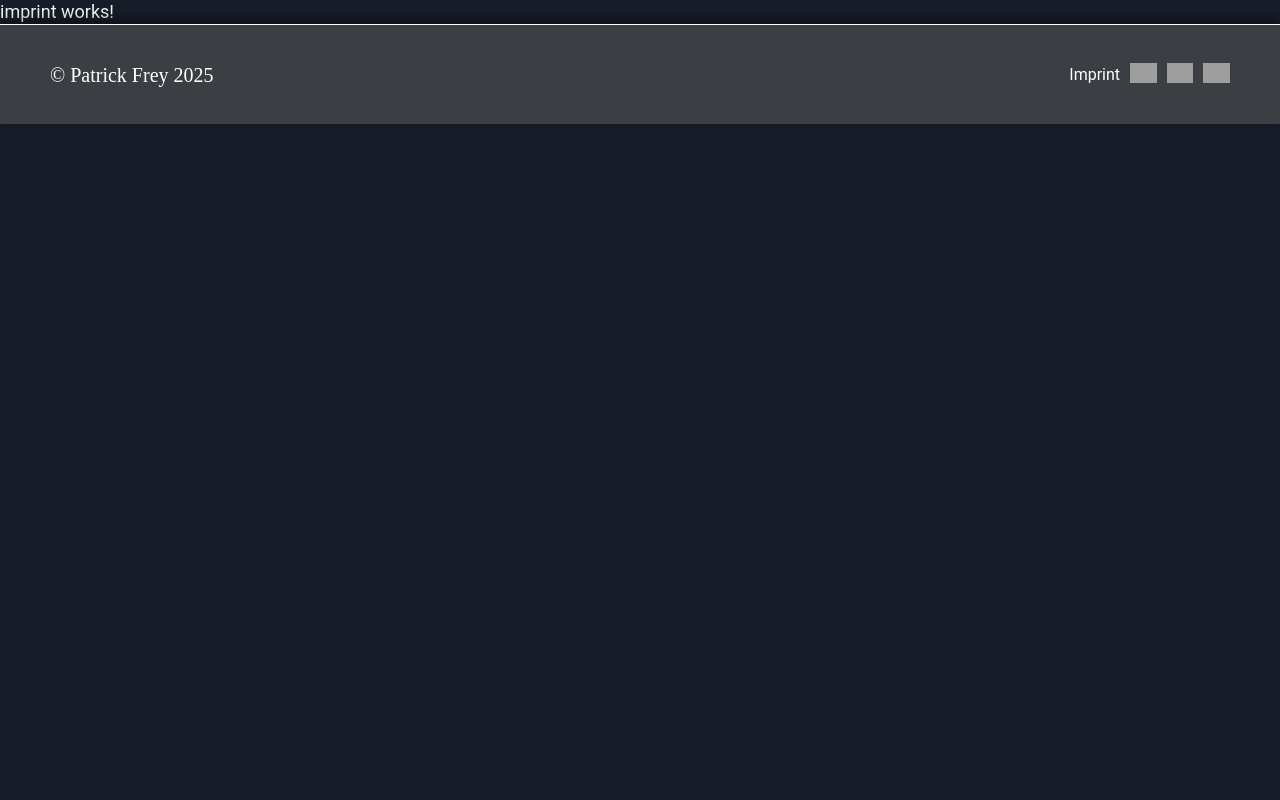
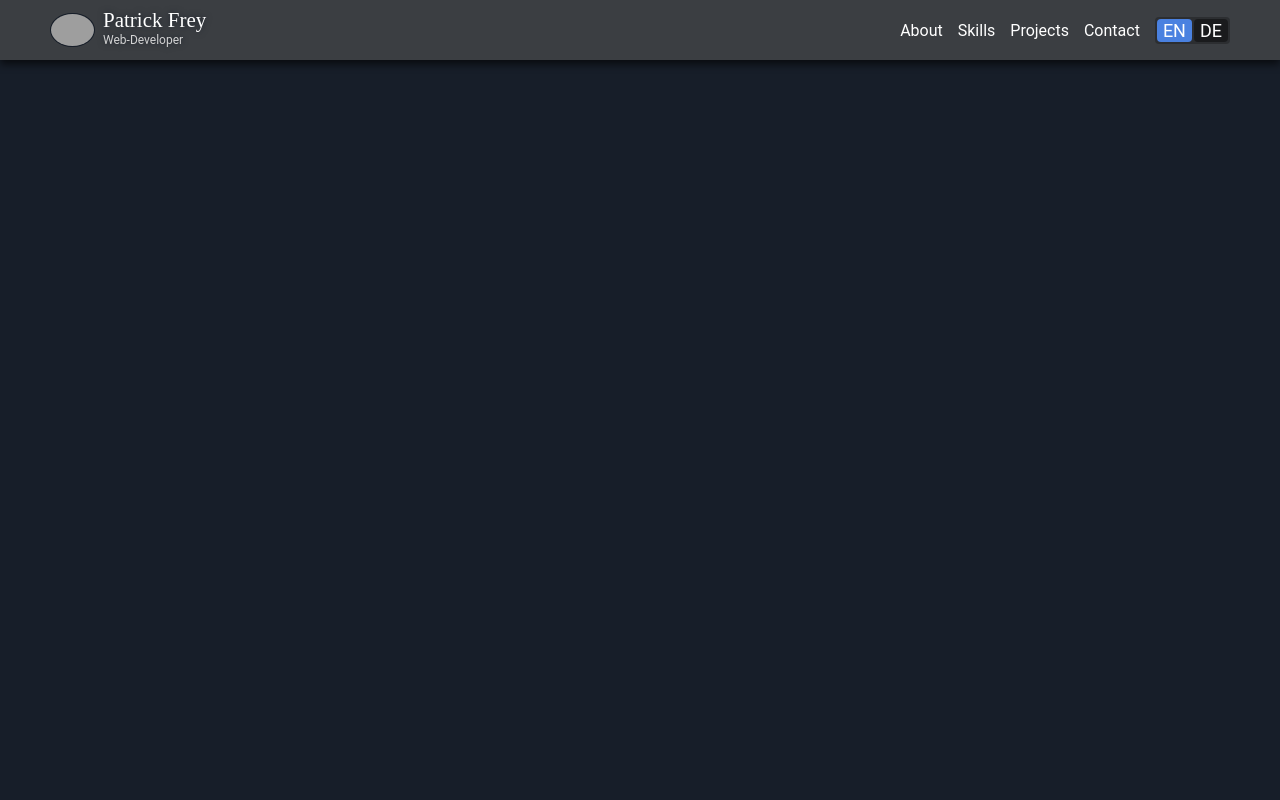
Before and after one commit to PaFunzFr/DA_Portfolio, an Angular app: page /imprint in a window 1280 px wide. Shown: the top 800 px of the page. Built offline with nearby package versions, Linux system fonts and the light colour scheme; grey boxes are pictures that could not be loaded; a web font is replaced by a local one.

Commit message:
added header to imprint component, linking routes

```diff
--- a/src/app/imprint/imprint.component.html
+++ b/src/app/imprint/imprint.component.html
@@ -1 +1,5 @@
-<p>imprint works!</p>
+<section>
+    <app-header></app-header>
+    <app-side-bar class="no-interact" [position] = "'sticky'"></app-side-bar>
+</section>
+<section class="imprint-section"></section>
--- a/src/app/imprint/imprint.component.scss
+++ b/src/app/imprint/imprint.component.scss
@@ -0,0 +1,12 @@
+@import './../../assets/styles/mixins.scss';
+
+section {
+    @include header(sticky, $zi: 9);
+    filter: drop-shadow(0 4px 4px rgba(0, 0, 0, 0.657));
+}
+
+.imprint-section {
+    min-height: 100vh;
+    z-index: 1;
+    background-color: $col-bg-main;
+}
--- a/src/app/imprint/imprint.component.ts
+++ b/src/app/imprint/imprint.component.ts
@@ -1,9 +1,11 @@
 import { Component } from '@angular/core';
+import { HeaderComponent } from '../header/header.component';
+import { SideBarComponent } from '../shared/side-bar/side-bar.component';
 
 @Component({
   selector: 'app-imprint',
   standalone: true,
-  imports: [],
+  imports: [HeaderComponent, SideBarComponent],
   templateUrl: './imprint.component.html',
   styleUrl: './imprint.component.scss'
 })
```
